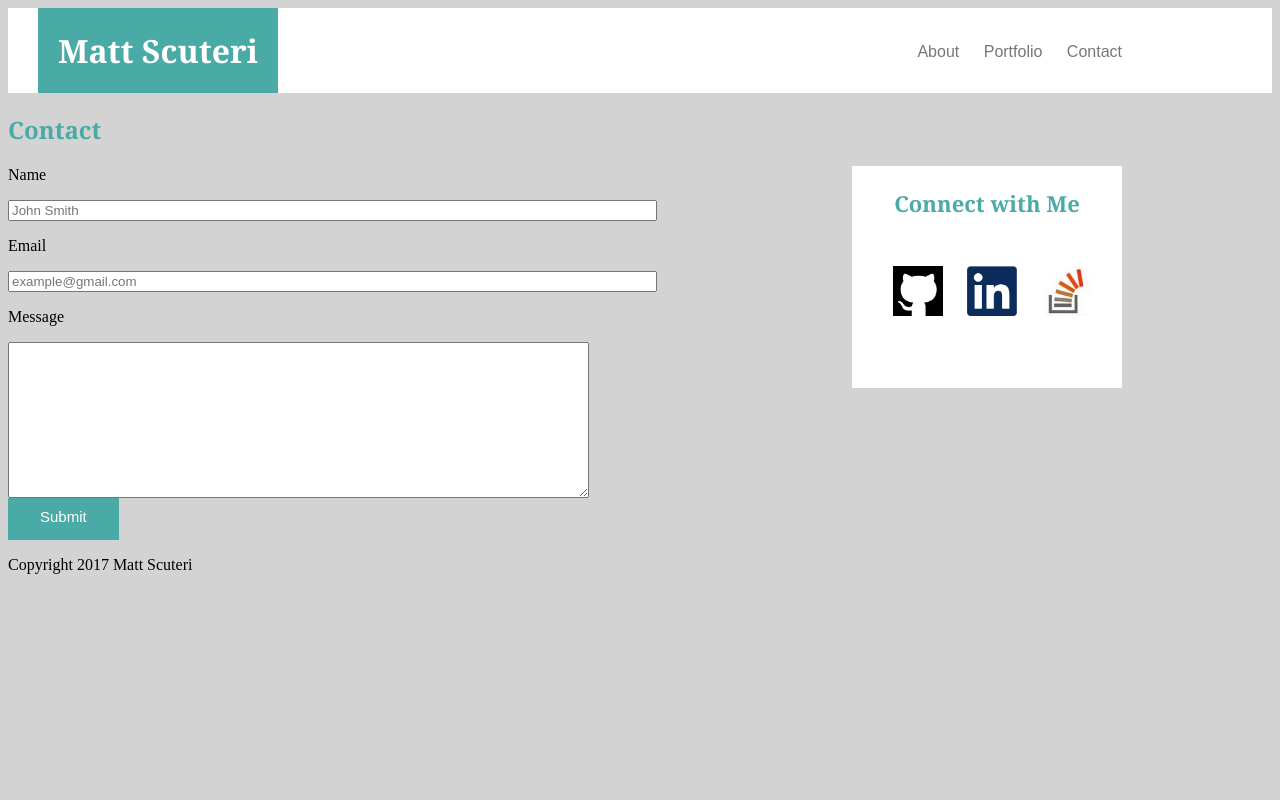
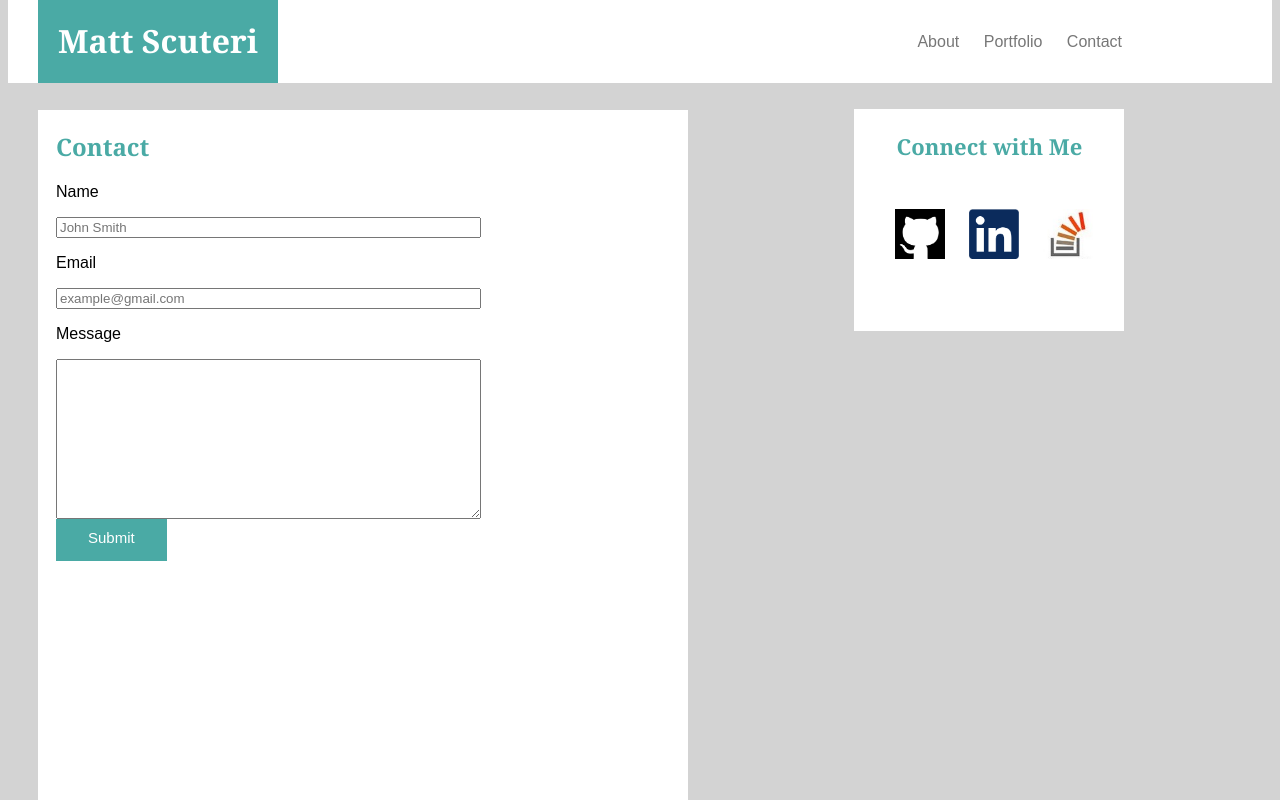
Before and after one commit to MattScuteri/Basic-Portfolio, a plain HTML site: page contact.html in a window 1280 px wide. Shown: the top 800 px of the page. Drawn offline with Linux system fonts and the light colour scheme.

Commit message:
Contact page layout footer updates

```diff
--- a/assets/css/style.css
+++ b/assets/css/style.css
@@ -10,6 +10,7 @@ html {
 	z-index: -2;
 	font-family: 'Georgia', Times, Times New Roman, serif;
 	border-color: #808080;
+	top: -10px;
 }
 
 .header {
@@ -38,6 +39,10 @@ html {
 	right: 150px;
 }
 
+.body {
+	position: relative;
+}
+
 .connectbox {
 	position: relative;
 	float: right;
@@ -45,7 +50,8 @@ html {
 	height: 200px;
 	background-color: #ffffff;
 	text-align: center;
-	right: 150px;
+	right: -57px;
+	top: 16px;
 }
 
 .connect {
@@ -60,6 +66,7 @@ h2 {
 	position: relative;
 	width: 650px;
 	font-family: 'Georgia', Times, Times New Roman, serif;
+	left: 18px;
 }
 
 h3 {
@@ -72,6 +79,7 @@ h3 {
 	text-align: center;
 	font-size: 22px;
 	float: right;
+	left: 30px;
 }
 
 .logos {
@@ -82,16 +90,6 @@ h3 {
 	left: 15%;
 }
 
-.content {
-	width: 650px;
-	font-family: 'Arial', 'Helvetica Neue', Helvetica, sans-serif;
-	z-index: 1;
-	padding-left: 45px;
-	position: relative;
-	top: -250px;
-	clear: both;
-}
-
 .content-box {
 	width: 650px;
 	height: 900px;
@@ -99,7 +97,18 @@ h3 {
 	position: absolute;
 	z-index: -1;
 	top: 100px;
-	left: 37px;
+}
+
+.content {
+	width: 650px;
+	font-family: 'Arial', 'Helvetica Neue', Helvetica, sans-serif;
+	padding-left: 30px;
+	position: relative;
+	top:-83px;
+}
+
+form {
+	padding-left: 18px;
 }
 
 .button {
@@ -112,3 +121,23 @@ h3 {
 	font-size: 15px;
 	padding-top: 10px;
 }
+
+.footer {
+	clear: both;
+	background-color: #666666;
+	position: absolute;
+	border-color: #4aaaa5;
+	border-style: solid;
+	border-top-width: 20px;
+	border-right-width: 0px;
+	border-bottom-width: 0px;
+	border-left-width: 0px;
+	text-align: center;
+	color: #ffffff;
+	height: 100px;
+	width: 100%;
+	font-family: 'Arial', 'Helvetica Neue', Helvetica, sans-serif;
+	bottom: -475px;
+	line-height: 150px;
+	font-size: 10px;
+}
--- a/contact.html
+++ b/contact.html
@@ -25,7 +25,7 @@
 		</div>
 
 		<div class="body">
-			<h2>Contact</h2>
+
 			<div class="connectbox">
 				<h3>Connect with Me</h3>
 				<div class="logos">
@@ -34,27 +34,35 @@
 					<img src="assets/images/stacklogo.jpg" alt="stack" width="50" height="50">
 				</div>
 			</div>
+
+			<div class="content">
+				<div class="content-box">
+					<h2>Contact</h2>
 					<form action="/action_page.php">
 
 						<p>Name</p>
-					<input type="text" id="name" name="name" placeholder="John Smith" size="78">
+						<input type="text" id="name" name="name" placeholder="John Smith" style="width:425px;">
 
 						<br />
 
 						<p>Email</p>
-					<input type="text" id="email" name="email" placeholder="example@gmail.com" size="78">
+						<input type="text" id="email" name="email" placeholder="example@gmail.com" style="width:425px;">
 
 						<br />
 
 						<p>Message</p>
-					<textarea id="message" name="message" rows="10" cols="70"></textarea>
+						<textarea id="message" name="message" style="width:425px; height:160px;"></textarea>
 
 						<br />
 
 						<input type="submit" value="Submit" class="button">
 					</form>
 				</div>
+			</div>
+		</div>
 
 		<div class=footer>
-		<p>Copyright 2017 Matt Scuteri</p>
+			<p>&copy;Copyright 2017 Matt Scuteri</p>
 		</div>
+	</body>
+</html>
```
Lines whose indentation alone changed are shown as unchanged.
